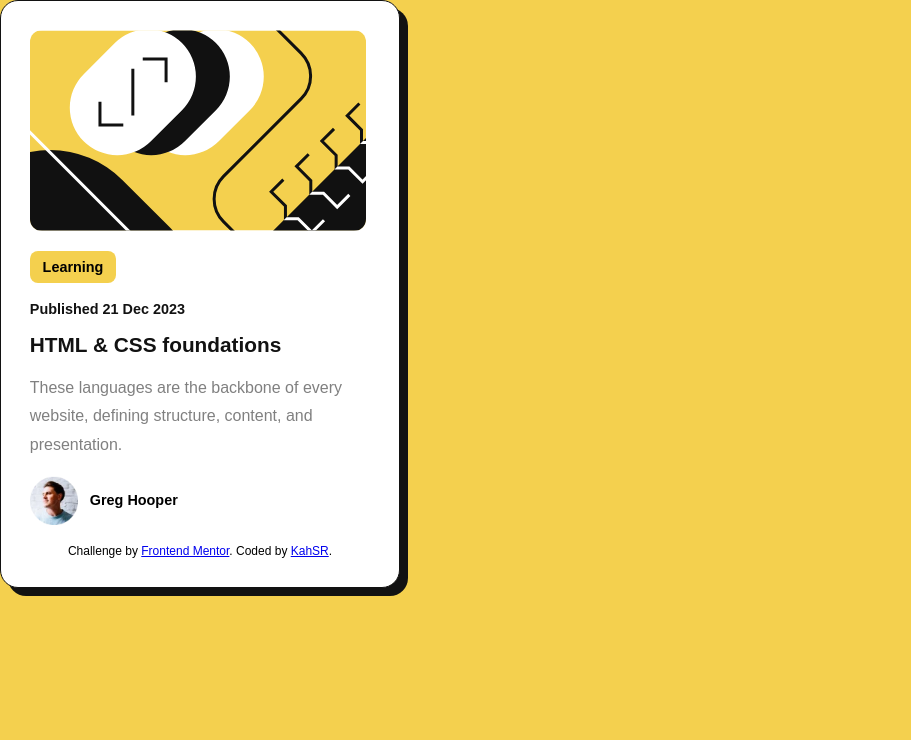
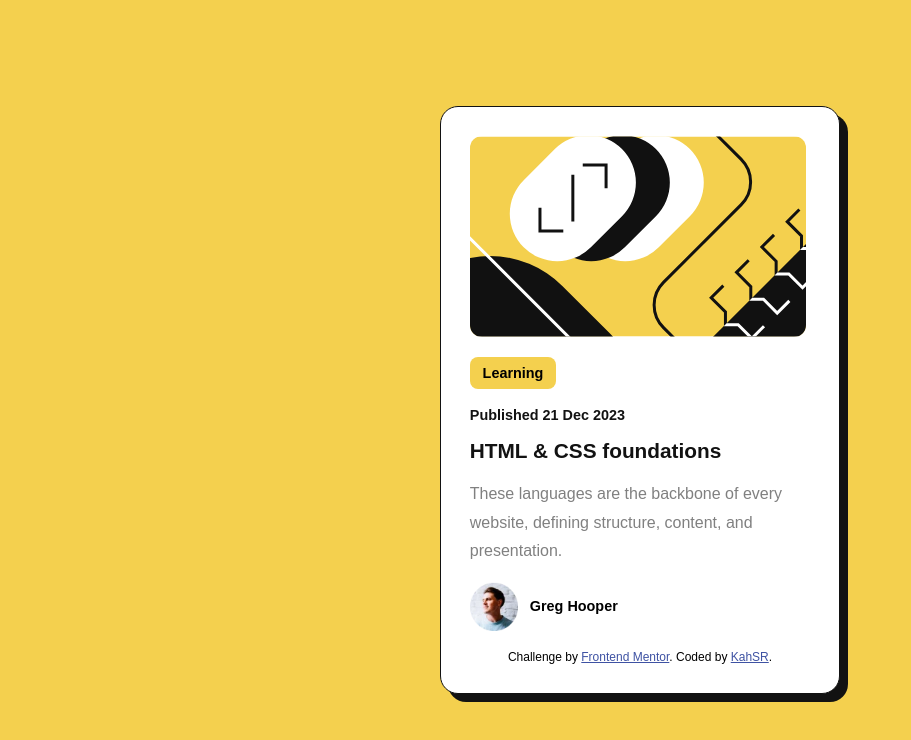
Before and after one commit to KahSR/Desafios-FrontendMentor, a plain HTML site: page newbie/blog-preview-card-main/index.html in a window 1280 px wide. Shown: the whole page, without its empty margins (0-911 px from the left). Drawn offline with Linux system fonts and the light colour scheme.

Commit message:
card centralizado

```diff
--- a/newbie/blog-preview-card-main/sheet/style.css
+++ b/newbie/blog-preview-card-main/sheet/style.css
@@ -13,10 +13,14 @@
      --Black: hsl(0, 0%, 7%);
 }
 body{
-     min-height: 100vh;
      font-family: 'Figtree', sans-serif;
 
+     min-height: 100vh;
      background: var(--Yellow);
+
+     display: flex;
+     align-items: center;
+     justify-content: center;
 }
 img{
      max-width: 100%;
@@ -102,4 +106,4 @@ img{
 }
 
 .card__footer { font-size: 12px; text-align: center; }
-.attribution a { color: hsl(228, 45%, 44%); }
+.card__footer a { color: hsl(228, 45%, 44%); }
```
